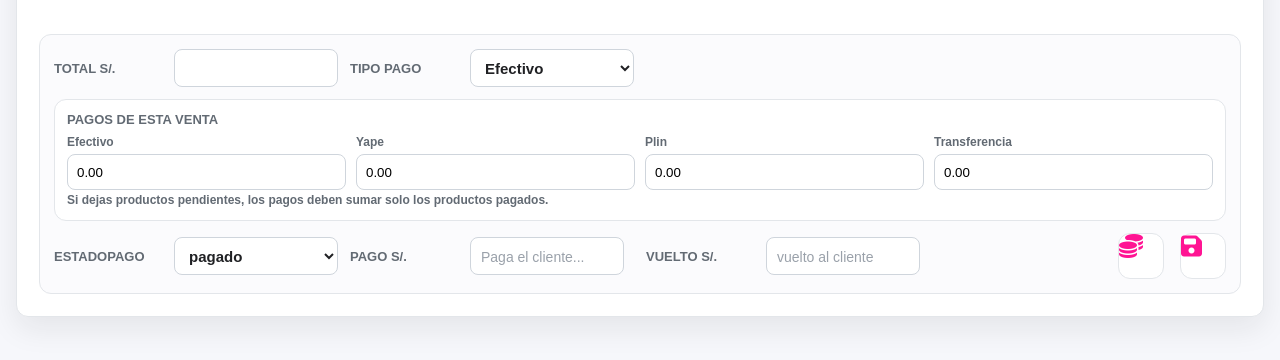
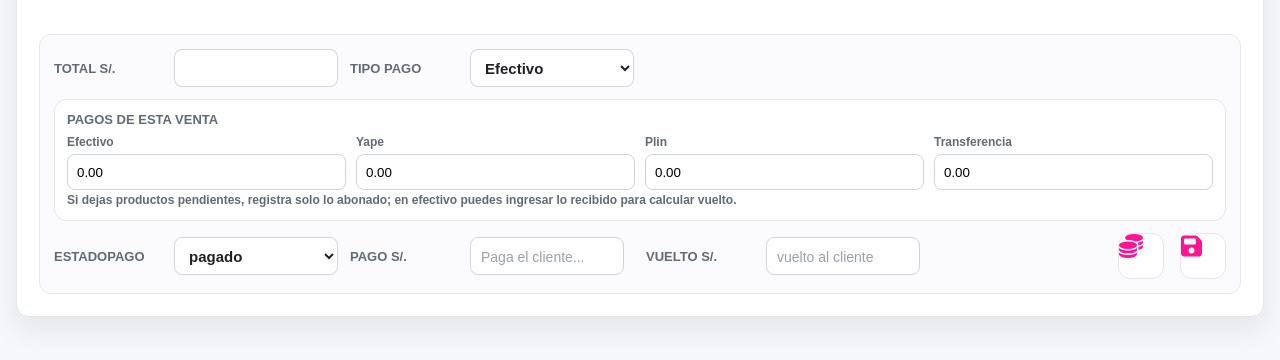
Before and after one commit to Apalomino25/sistemaventadm, a PHP site: page /views/pos.php in a window 1280 px wide. Shown: the part 231-591 px from the top of the page. Run offline with PHP 8.4, Linux system fonts and the light colour scheme; a user stored in the database is signed in; data comes from the database, SQL or seed files in the repository; data that the repository does not hold is empty.

Commit message:
Update pos.php

```diff
--- a/views/pos.php
+++ b/views/pos.php
@@ -150,7 +150,7 @@
                     <div><span>Plin</span><input type="number" step="0.01" min="0" id="pagoPlin" class="pago-mixto" data-tipopago="plin" value="0.00"></div>
                     <div><span>Transferencia</span><input type="number" step="0.01" min="0" id="pagoTransferencia" class="pago-mixto" data-tipopago="transferencia" value="0.00"></div>
                 </div>
-                <small>Si dejas productos pendientes, los pagos deben sumar solo los productos pagados.</small>
+                <small>Si dejas productos pendientes, registra solo lo abonado; en efectivo puedes ingresar lo recibido para calcular vuelto.</small>
             </div>
 
             <div class="campoItem">
```
